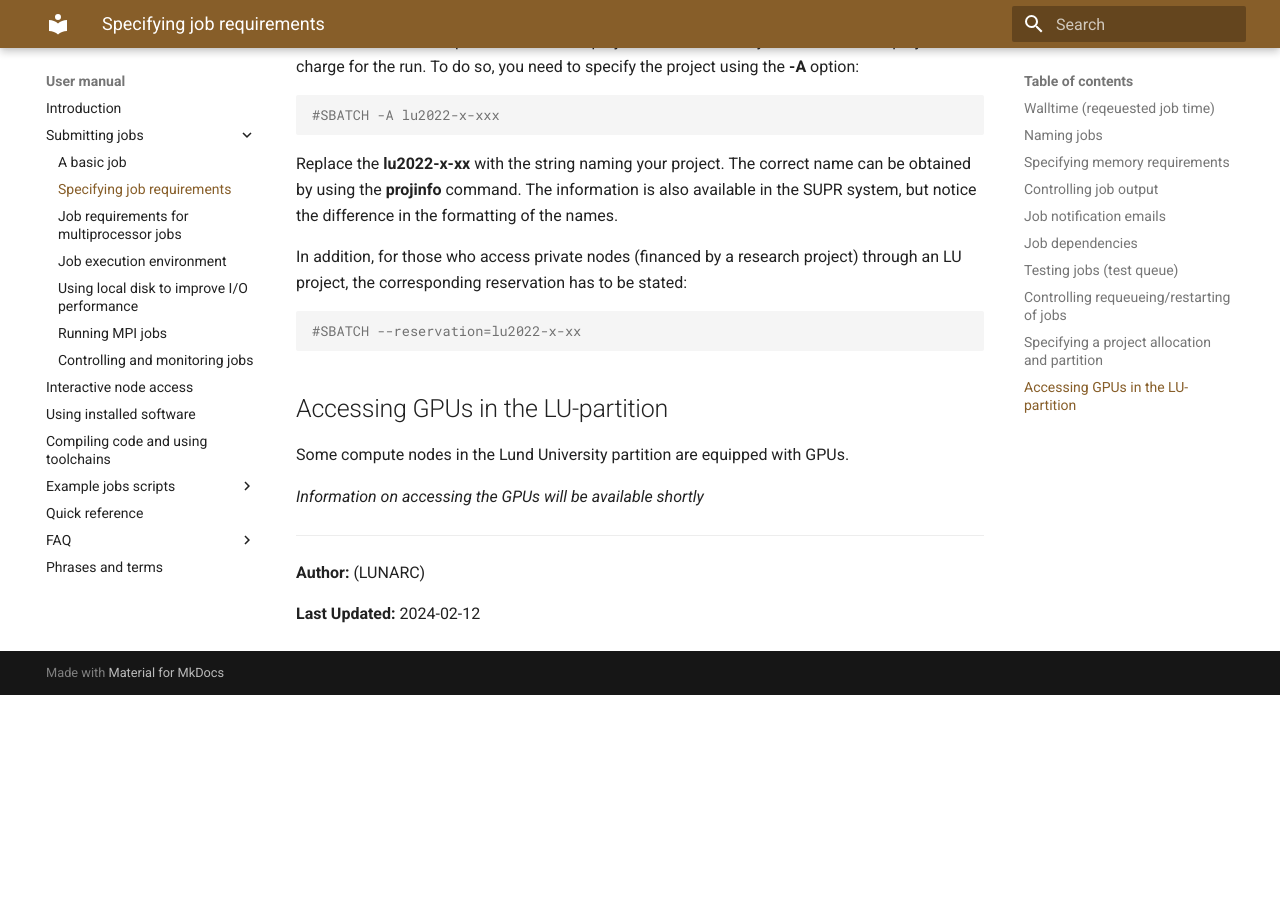
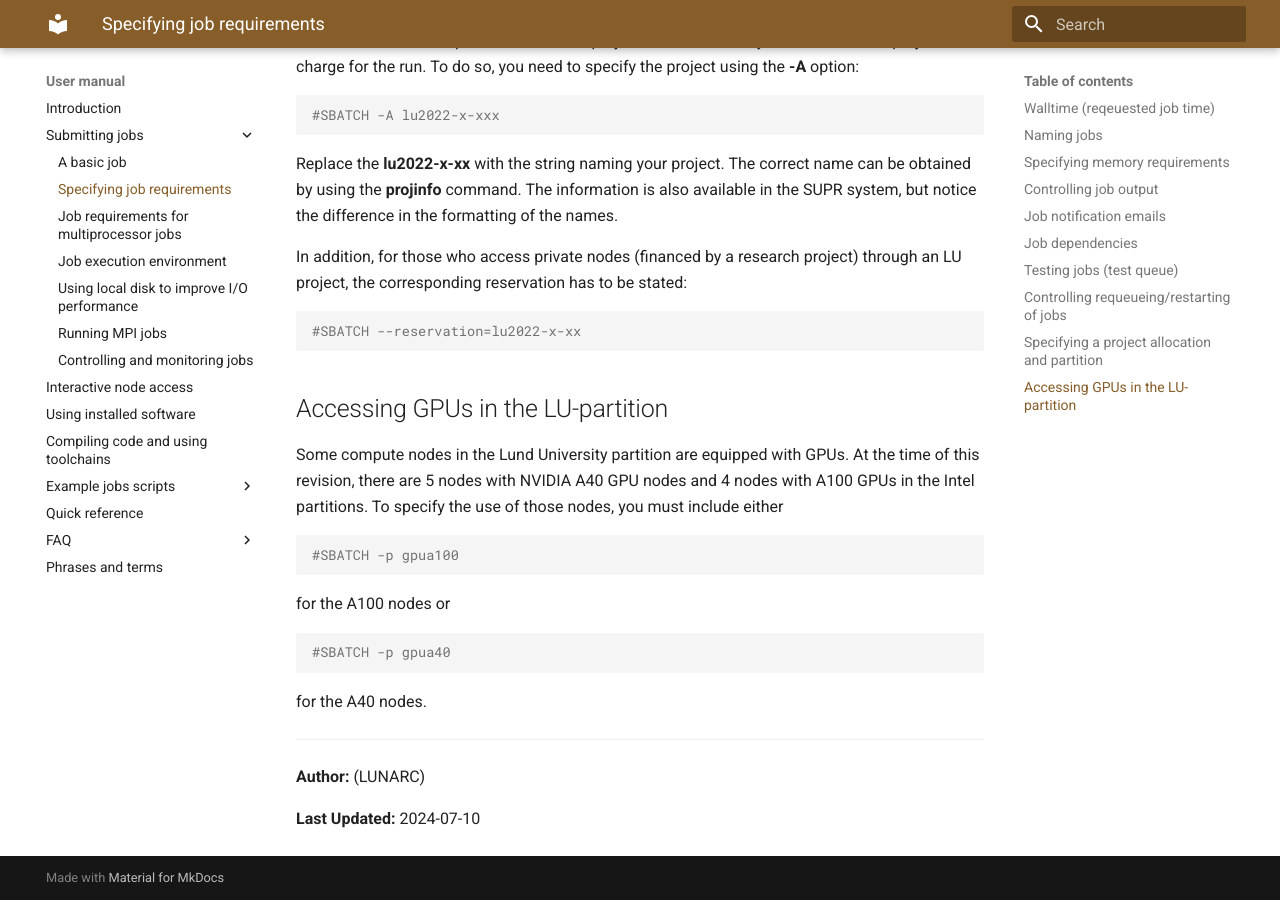
Before and after one commit to lunarc/lunarc_docs, an MkDocs documentation site: the page built from docs/manual/submitting_jobs/manual_specifying_requirements.md, in a window 1280 px wide and 900 px high, scrolled down 3950 px. Built offline with MkDocs 1.6.1 and Material for MkDocs 9.7.7, drawn with Linux system fonts in a browser that asks for light colours; comment, search, counter and statistics services are not loaded; before the commit the page ends 4645 px from its top, so only the background shows below that.

Commit message:
Update GPU section in manual_specifying_requirements.md
will need to add more when Magnus comes back, but at least this will get people started

````diff
--- a/docs/manual/submitting_jobs/manual_specifying_requirements.md
+++ b/docs/manual/submitting_jobs/manual_specifying_requirements.md
@@ -137,9 +137,19 @@ In addition, for those who access private nodes (financed by a research project)
 
 ## Accessing GPUs in the LU-partition
 
-Some compute nodes in the Lund University partition are equipped with GPUs.
+Some compute nodes in the Lund University partition are equipped with GPUs. At the time of this revision, there are 5 nodes with NVIDIA A40 GPU nodes and 4 nodes with A100 GPUs in the Intel partitions. To specify the use of those nodes, you must include either
 
-*Information on accessing the GPUs will be available shortly*
+```bash
+#SBATCH -p gpua100
+```
+
+for the A100 nodes or
+
+```bash
+#SBATCH -p gpua40
+```
+
+for the A40 nodes.
 
 ---
 
@@ -147,4 +157,4 @@ Some compute nodes in the Lund University partition are equipped with GPUs.
 (LUNARC)
 
 **Last Updated:**
-2024-02-12
+2024-07-10
````
